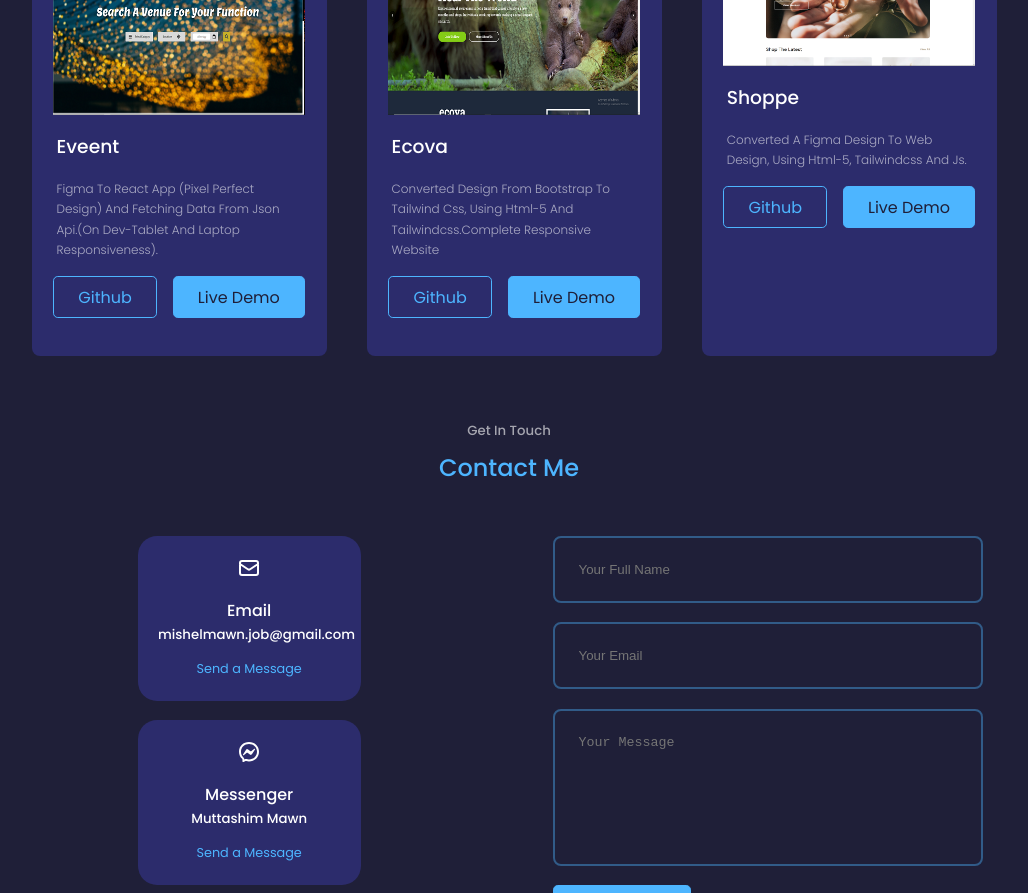
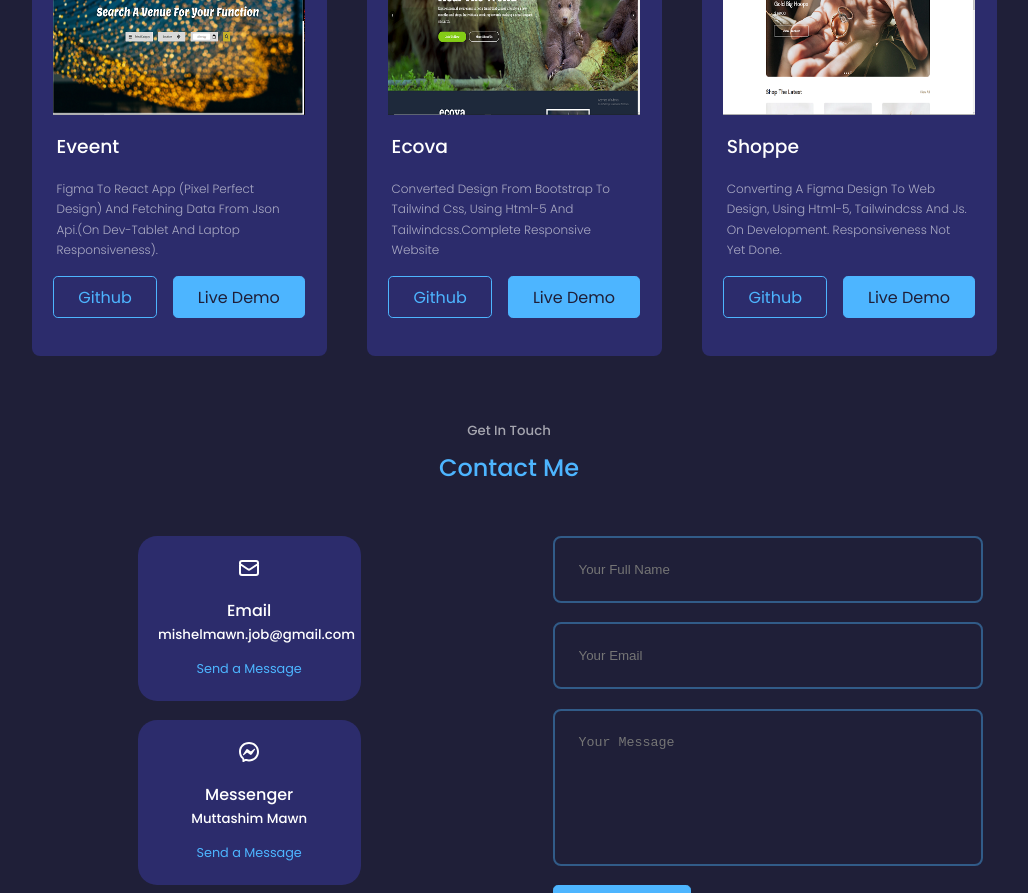
Before and after one commit to KE9SH1N/My-Portfolio, a React (Create React App) app: page / in a window 1280 px wide. Shown: the part 3540-4433 px from the top of the page, without its empty margins (131-1159 px from the left). Built offline with nearby package versions, Linux system fonts and the light colour scheme.

Commit message:
fixed minor data correction issues

```diff
--- a/src/components/Portfolio/Web/FrontEnd.jsx
+++ b/src/components/Portfolio/Web/FrontEnd.jsx
@@ -55,13 +55,13 @@ const data = [
     title: 'Ecova',
     description:'Converted Design from bootstrap to tailwind css, using html-5 and tailwindcss.Complete responsive website',
     github: 'https://infiny-net.github.io/ecova/home-three',
-    demo:'https://infiny-net.github.io/ecova/home-two'
+    demo:'https://infiny-net.github.io/ecova/'
   },
   {
     id: 7,
     image: img7,
     title: 'Shoppe',
-    description:'Converted a figma design to web design, using html-5, tailwindcss and js.',
+    description:'Converting a figma design to web design, using html-5, tailwindcss and js. On development. Responsiveness not yet done.',
     github: 'https://github.com/KE9SH1N/Shoppe',
     demo:'https://ke9sh1n.github.io/Shoppe/public/index.html'
   },
```
Also changed, not shown: src/assets/shoppe.PNG.
